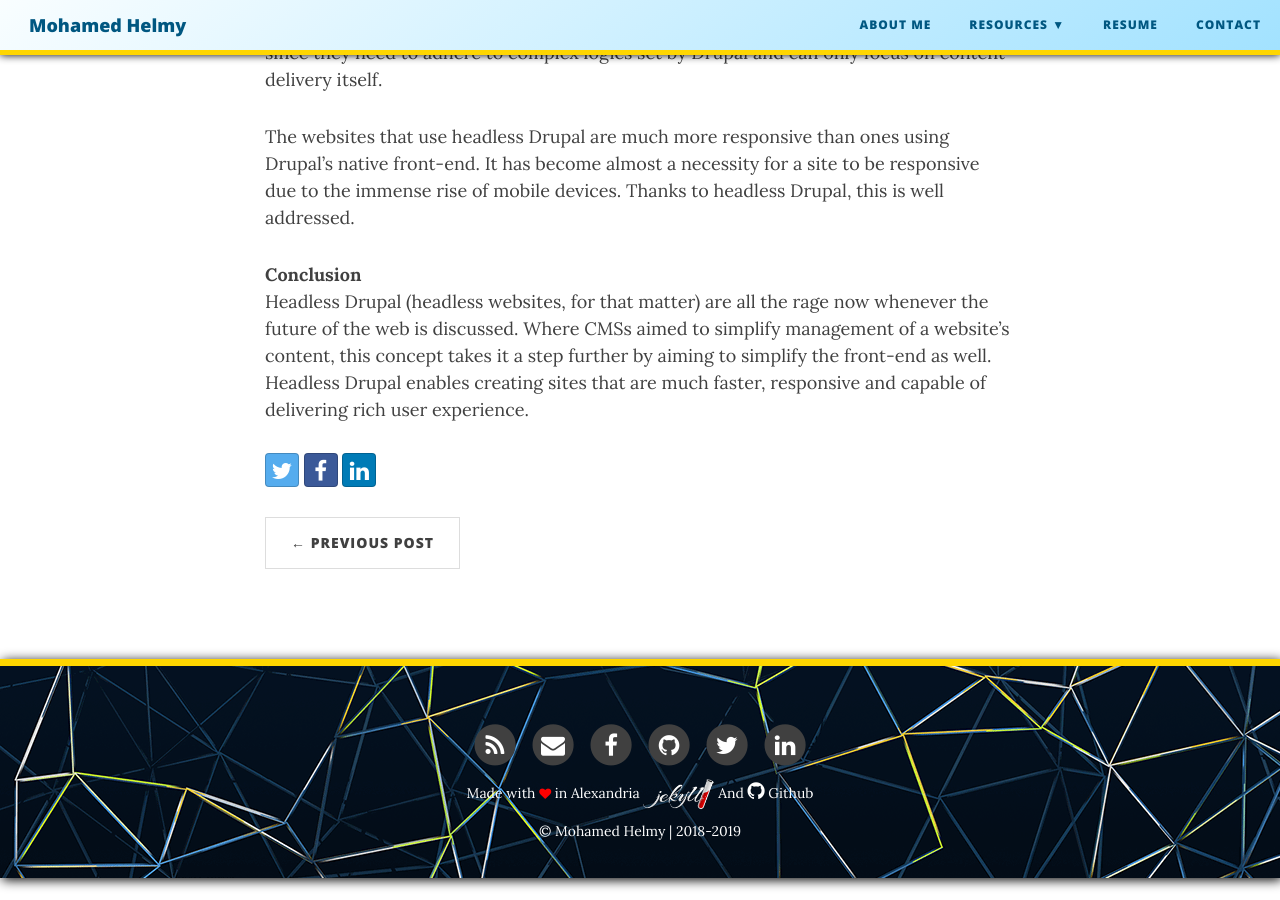
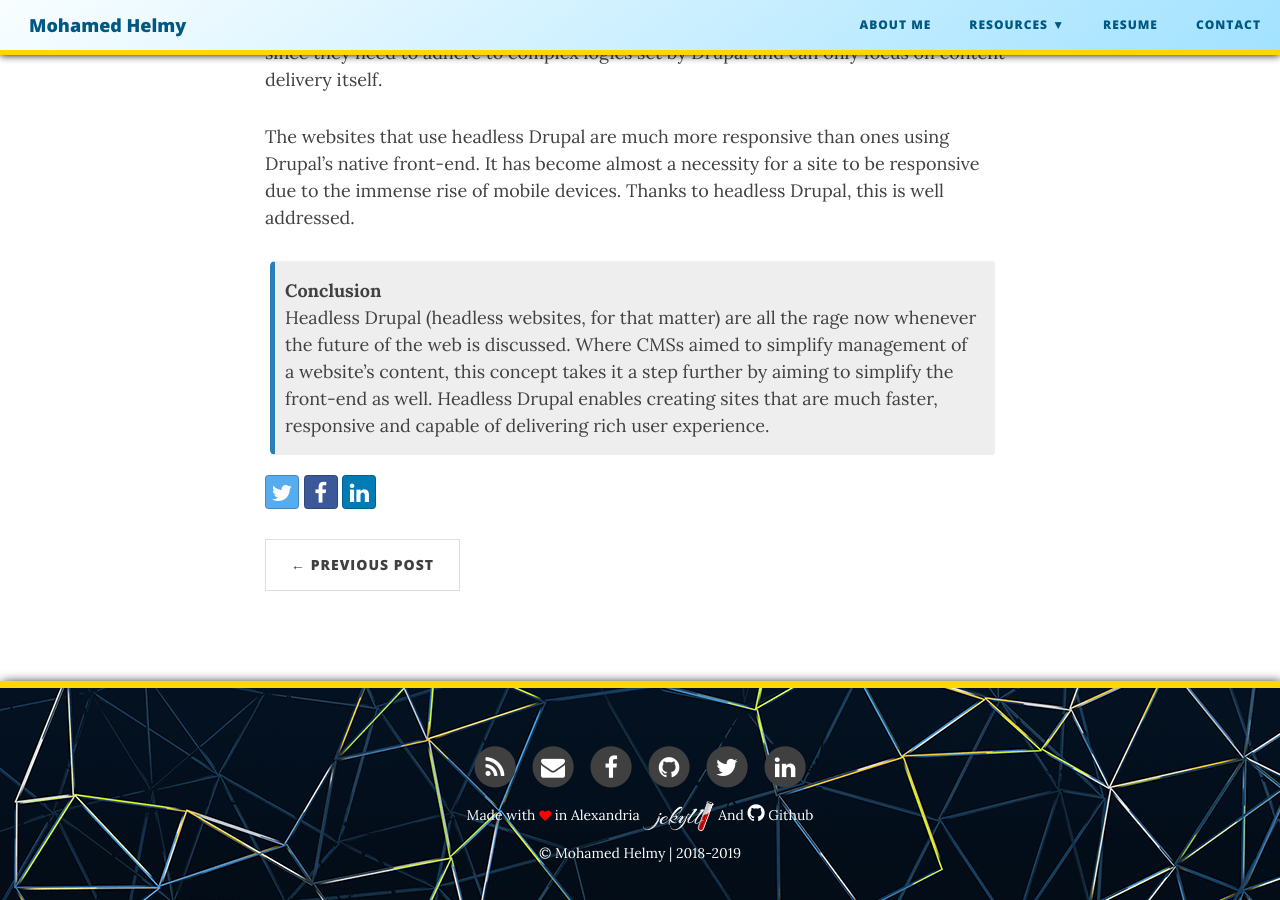
Before and after one commit to M-Helmy/m-helmy.github.io, a Jekyll site: the page built from _posts/2019-04-15-HeadlessDrupal.md, in a window 1280 px wide and 900 px high, scrolled down 971 px. Built offline with Jekyll 4.4.1, drawn with Linux system fonts in a browser that asks for light colours; nearby versions of some CDN libraries.

Commit message:
Update 2019-04-15-HeadlessDrupal.md

```diff
--- a/_posts/2019-04-15-HeadlessDrupal.md
+++ b/_posts/2019-04-15-HeadlessDrupal.md
@@ -17,6 +17,6 @@
 
 The websites that use headless Drupal are much more responsive than ones using Drupal’s native front-end. It has become almost a necessity for a site to be responsive due to the immense rise of mobile devices. Thanks to headless Drupal, this is well addressed.<br/>
 
-
+{: .box-note}
 **Conclusion**<br/>
 Headless Drupal (headless websites, for that matter) are all the rage now whenever the future of the web is discussed. Where CMSs aimed to simplify management of a website’s content, this concept takes it a step further by aiming to simplify the front-end as well. Headless Drupal enables creating sites that are much faster, responsive and capable of delivering rich user experience.<br/>
```
